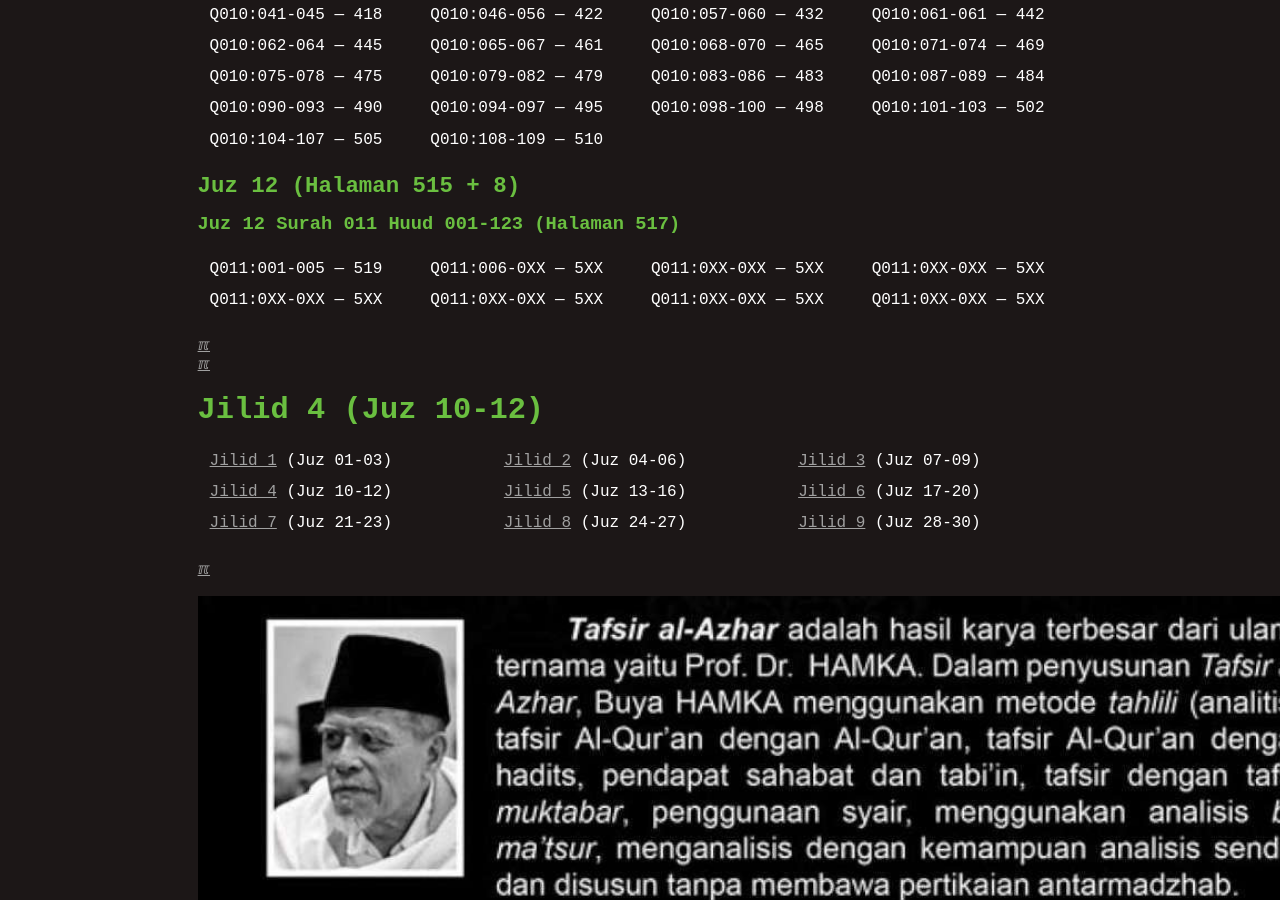
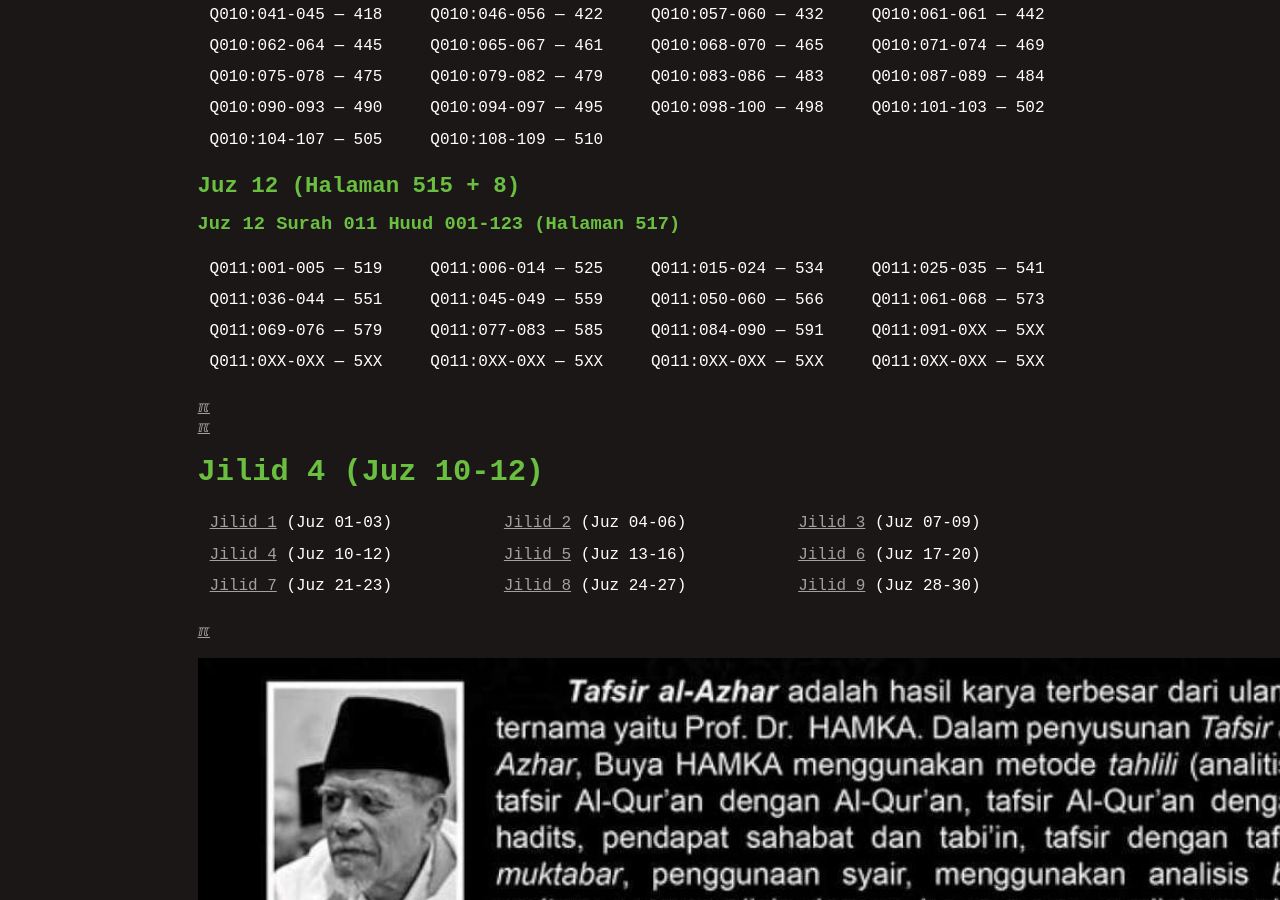
Before and after one commit to dullatip/indexquran, a Jekyll site: the page built from 004.md, in a window 1280 px wide and 900 px high, scrolled down 1540 px. Built offline with Jekyll 4.4.1, drawn with Linux system fonts in a browser that asks for light colours.

Commit message:
pamulang1: sdn-indexquran

```diff
--- a/004.md
+++ b/004.md
@@ -50,7 +50,9 @@
 
 ### Juz 12 Surah 011 Huud 001-123 (Halaman 517)
 
-| Q011:001-005 --- 519 | Q011:006-0XX --- 5XX | Q011:0XX-0XX --- 5XX | Q011:0XX-0XX --- 5XX |
+| Q011:001-005 --- 519 | Q011:006-014 --- 525 | Q011:015-024 --- 534 | Q011:025-035 --- 541 |
+| Q011:036-044 --- 551 | Q011:045-049 --- 559 | Q011:050-060 --- 566 | Q011:061-068 --- 573 |
+| Q011:069-076 --- 579 | Q011:077-083 --- 585 | Q011:084-090 --- 591 | Q011:091-0XX --- 5XX |
 | Q011:0XX-0XX --- 5XX | Q011:0XX-0XX --- 5XX | Q011:0XX-0XX --- 5XX | Q011:0XX-0XX --- 5XX |
 
 [&#x213C;](#)<br id="idx4SSAYTHAL">
--- a/sitemap.xml
+++ b/sitemap.xml
@@ -2,7 +2,7 @@
 <urlset xmlns:xsi="http://www.w3.org/2001/XMLSchema-instance" xsi:schemaLocation="http://www.sitemaps.org/schemas/sitemap/0.9 http://www.sitemaps.org/schemas/sitemap/0.9/sitemap.xsd" xmlns="http://www.sitemaps.org/schemas/sitemap/0.9">
 <url>
 <loc>https://sdnbhd.github.io/indexquran/004.html</loc>
-<lastmod>2024-10-18</lastmod>
+<lastmod>2024-10-19</lastmod>
 </url>
 <url>
 <loc>https://sdnbhd.github.io/indexquran/000.html</loc>
```
